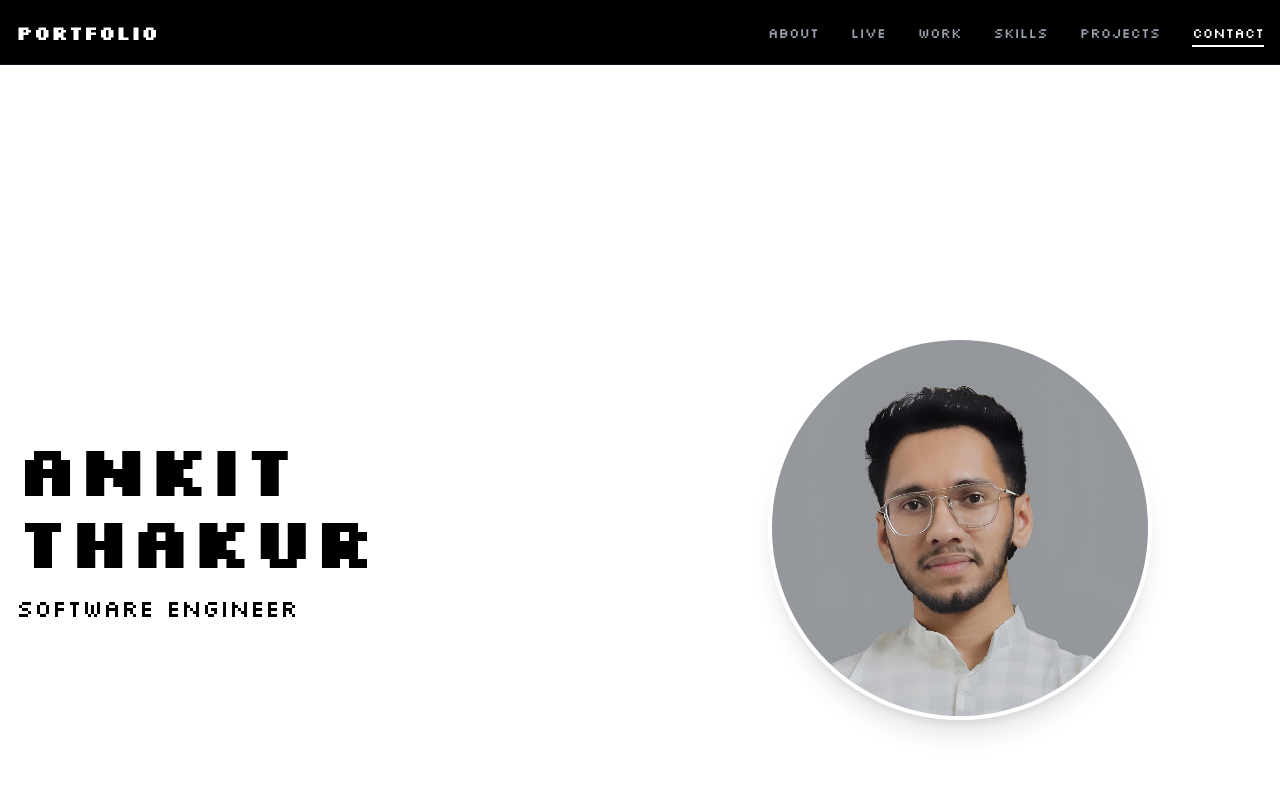
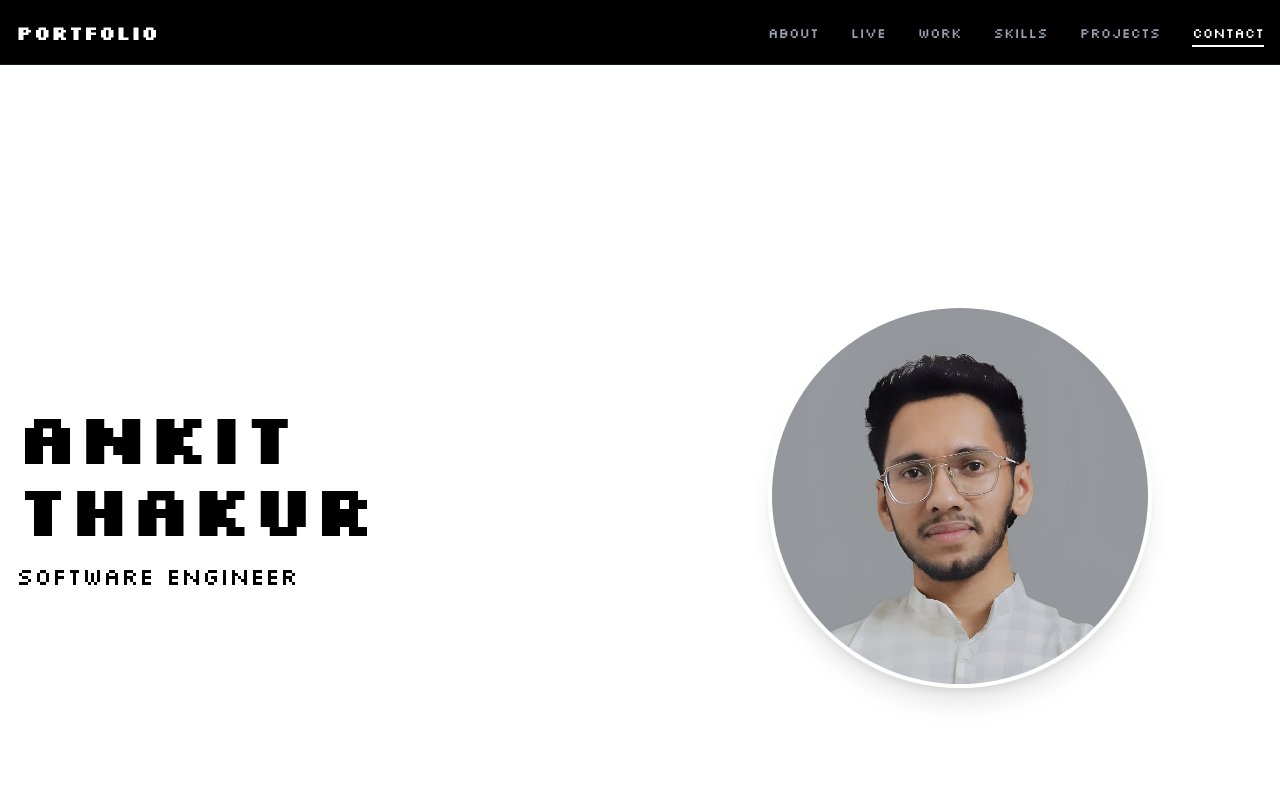
Before and after one commit to ProjectAnkit/Portfolio, a Next.js app: page / in a window 1280 px wide. Shown: the top 800 px of the page. Built offline with nearby package versions, Linux system fonts and the light colour scheme.

Commit message:
minor fix

```diff
--- a/components/Hero.tsx
+++ b/components/Hero.tsx
@@ -5,7 +5,7 @@ import styles from './Hero.module.css';
 
 export default function Hero() {
   return (
-    <section className="min-h-screen relative overflow-hidden py-16">
+    <section className="min-h-screen relative overflow-hidden pb-16">
       {/* Mobile Layout */}
       <div className="md:hidden flex flex-col h-screen">
         {/* Top Half: Profile Image */}
```
